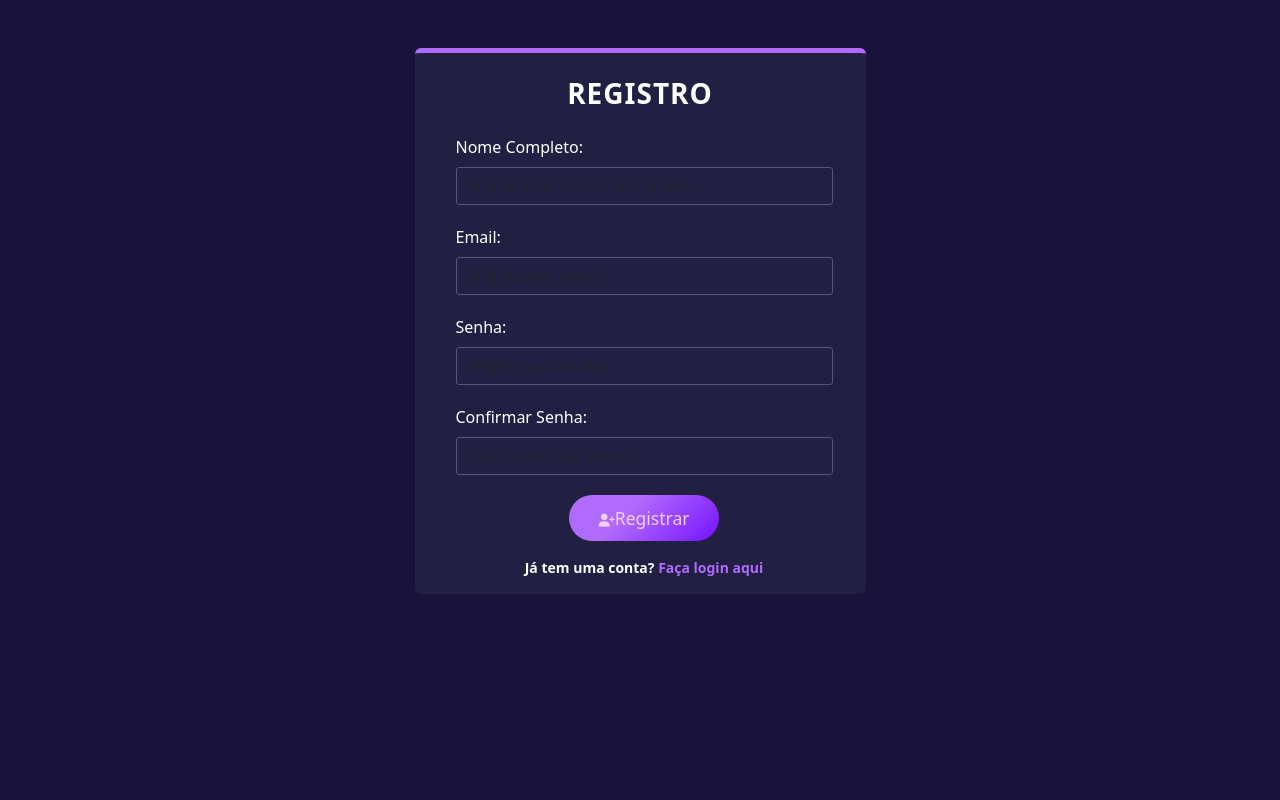
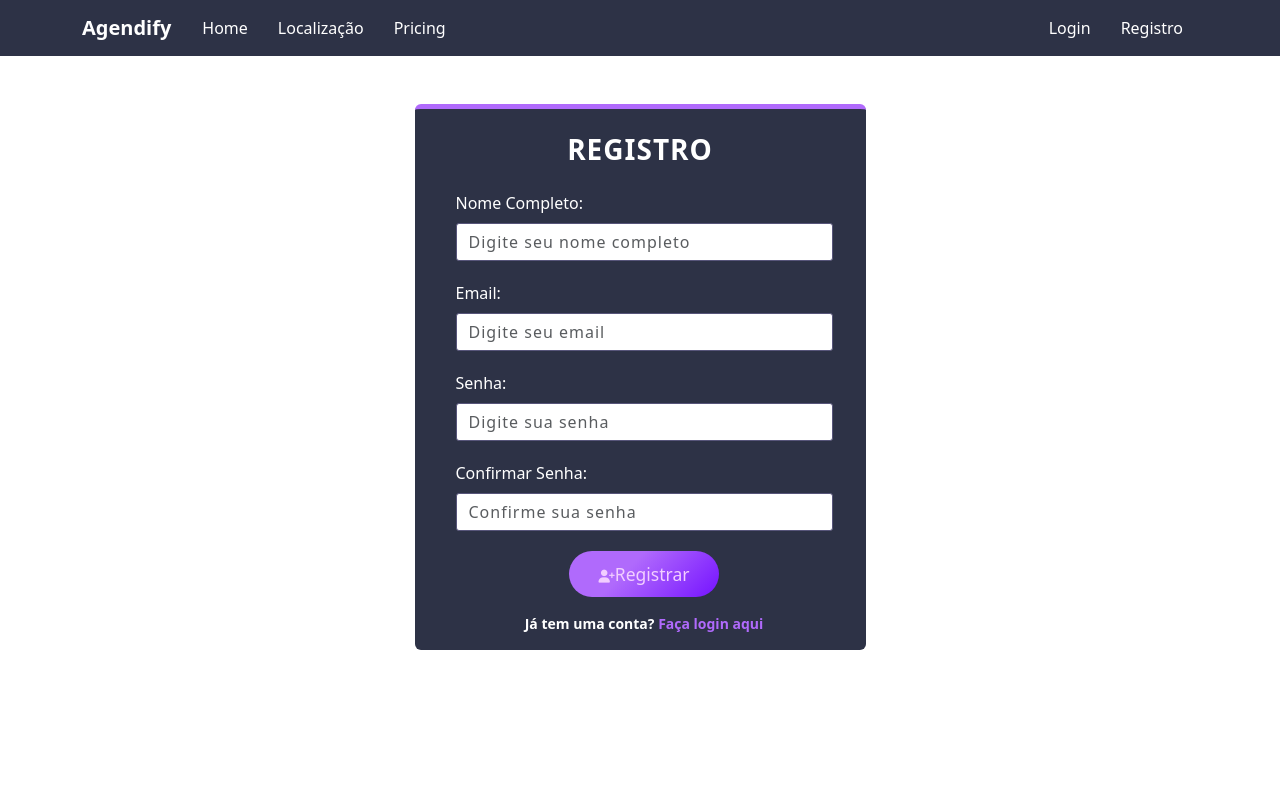
Before and after one commit to glk12/site-agendamento, a Django app: page /polls/register/ in a window 1280 px wide. Run offline with Django 5.2, Linux system fonts and the light colour scheme.

Commit message:
login/register style change

```diff
--- a/mysite/polls/static/css/forms.css
+++ b/mysite/polls/static/css/forms.css
@@ -1,10 +1,7 @@
-body{
-	background-color: #19123B;
-}
 .card{
 	border: none;
 	border-top: 5px solid  rgb(176,106,252);
-	background: #212042;
+	background: #2d3246 ;
 	color: #57557A;
 }
 p{
@@ -74,7 +71,7 @@ p{
 .form-control{
 	border: 1px solid #57557A;
 	border-radius: 3px;
-	background: #212042;
+	background: #ffffff;
 	margin-bottom: 20px;
 	letter-spacing: 1px;
 
--- a/mysite/polls/static/css/style.css
+++ b/mysite/polls/static/css/style.css
@@ -81,12 +81,28 @@ ul, ol {
     visibility: hidden;
     transition: .22s ease;
 }
+
+/* === NAVBAR STYLES === */
 .navbar {
     background-color: #2d3246 !important;
 }
 .navbar a{
   color: white !important;
 }
+
+/* Hover effect nos links da navbar */
+.navbar a:hover {
+    color: #f8f9fa !important;
+    transition: color 0.3s ease;
+}
+
+/* Estilo do brand (logo) */
+.navbar-brand span {
+    font-weight: 700;
+    color: white !important;
+}
+
+/* === BUTTONS === */
 .btn.btn-primary{
     background-color: #2d3246;
 }
@@ -98,3 +114,40 @@ ul, ol {
     margin-top: 5rem;
     padding-top: 3rem;
 }
+/* Hover effects para os links da navbar */
+.navbar-nav .nav-link {
+    position: relative;
+    transition: all 0.3s ease;
+    border-radius: 5px;
+    padding: 8px 15px !important;
+}
+
+.navbar-nav .nav-link:hover {
+    background-color: rgba(255, 255, 255, 0.15) !important;
+    color: #f8f9fa !important;
+    transform: translateY(-2px);
+}
+
+/* Efeito de linha embaixo do link no hover */
+.navbar-nav .nav-link::after {
+    content: '';
+    position: absolute;
+    bottom: 0;
+    left: 50%;
+    width: 0;
+    height: 2px;
+    background-color: white;
+    transition: all 0.3s ease;
+    transform: translateX(-50%);
+}
+
+.navbar-nav .nav-link:hover::after {
+    width: 80%;
+}
+
+/* Hover para o logo */
+.navbar-brand:hover {
+    color: #f8f9fa !important;
+    transform: scale(1.05);
+    transition: all 0.3s ease;
+}
--- a/mysite/polls/templates/login.html
+++ b/mysite/polls/templates/login.html
@@ -13,8 +13,10 @@
 		<link rel="stylesheet" href="https://cdnjs.cloudflare.com/ajax/libs/font-awesome/6.4.0/css/all.min.css">
 		<!-- Custom CSS -->
 		<link rel="stylesheet" href="{% static 'css/forms.css' %}">
+		<link rel="stylesheet" href="{% static 'css/style.css' %}">
 	</head>
-	<body>
+	<body style="background-color: white !important; min-height: 100vh;">
+		{% include 'navbar.html' %}
 		<div class="container">
 			<div class="row d-flex justify-content-center mt-5">
 				<div class="col-12 col-md-8 col-lg-6 col-xl-5">
--- /dev/null
+++ b/mysite/polls/templates/navbar.html
@@ -0,0 +1,42 @@
+{% load static %}
+<!-- NAVBAR -->
+<nav class="navbar navbar-expand-lg bg-body-tertiary">
+  <div class="container">
+    <a class="navbar-brand" href="#"><span style="font-weight:700;">Agendify</span></a>
+    <button
+      class="navbar-toggler"
+      type="button"
+      data-bs-toggle="collapse"
+      data-bs-target="#navbarNavDropdown"
+      aria-controls="navbarNavDropdown"
+      aria-expanded="false"
+      aria-label="Toggle navigation"
+    >
+      <span class="navbar-toggler-icon"></span>
+    </button>
+
+    <div class="collapse navbar-collapse" id="navbarNavDropdown">
+      <ul class="navbar-nav">
+        <li class="nav-item">
+          <a class="nav-link" href="/polls/">Home</a>
+        </li>
+        <li class="nav-item">
+          <a class="nav-link" href="#">Localização</a>
+        </li>
+        <li class="nav-item">
+          <a class="nav-link" href="#">Pricing</a>
+        </li>
+      </ul>
+
+      <!-- Links de Login/Registro -->
+      <ul class="navbar-nav ms-auto">
+        <li class="nav-item">
+          <a class="nav-link" href="/polls/login/">Login</a>
+        </li>
+        <li class="nav-item">
+          <a class="nav-link" href="/polls/register/">Registro</a>
+        </li>
+      </ul>
+    </div>
+  </div>
+</nav>
--- a/mysite/polls/templates/register.html
+++ b/mysite/polls/templates/register.html
@@ -12,9 +12,11 @@
 		<!-- Font Awesome for icons -->
 		<link rel="stylesheet" href="https://cdnjs.cloudflare.com/ajax/libs/font-awesome/6.4.0/css/all.min.css">
 		<!-- Custom CSS -->
+		<link rel="stylesheet" href="{% static 'css/style.css' %}">
 		<link rel="stylesheet" href="{% static 'css/forms.css' %}">
 	</head>
-	<body>
+	<body style="background-color: white !important; min-height: 100vh;">
+		{% include 'navbar.html' %}
 		<div class="container">
 			<div class="row d-flex justify-content-center mt-5">
 				<div class="col-12 col-md-8 col-lg-6 col-xl-5">
```
Also changed, not shown: mysite/polls/templates/index.html (+1 -31 lines), mysite/polls/templates/base.html (added).
